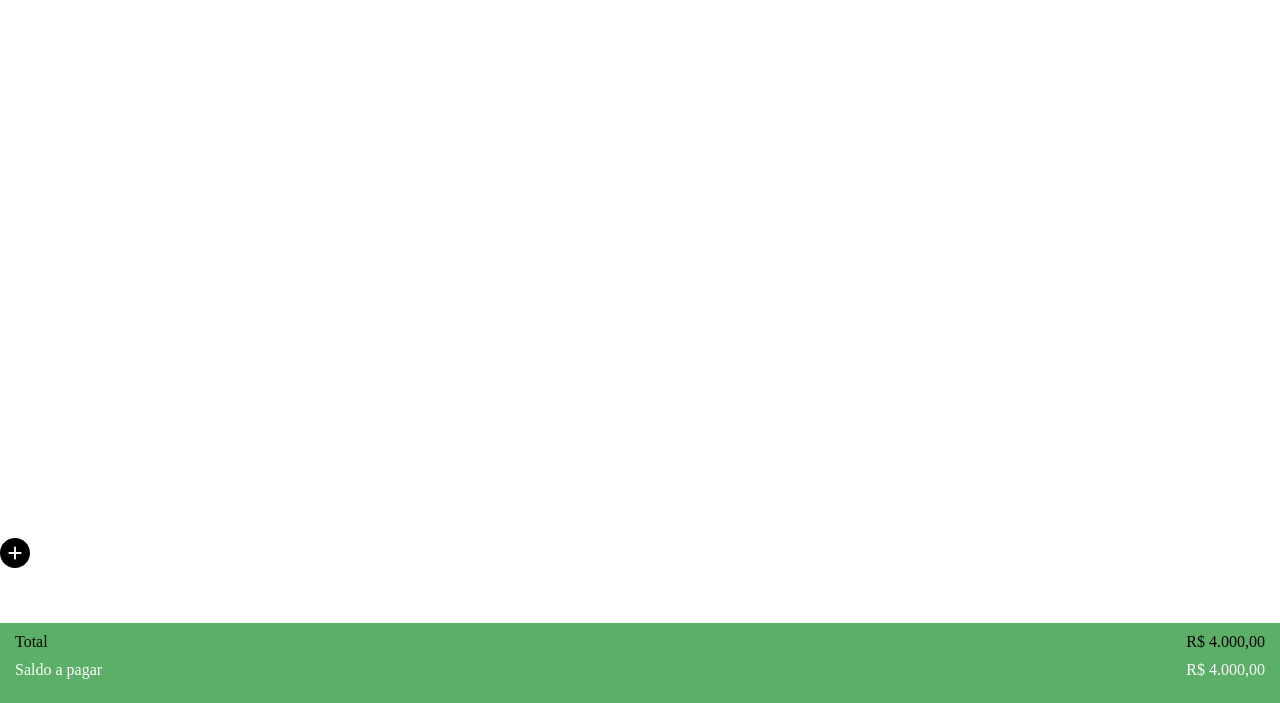
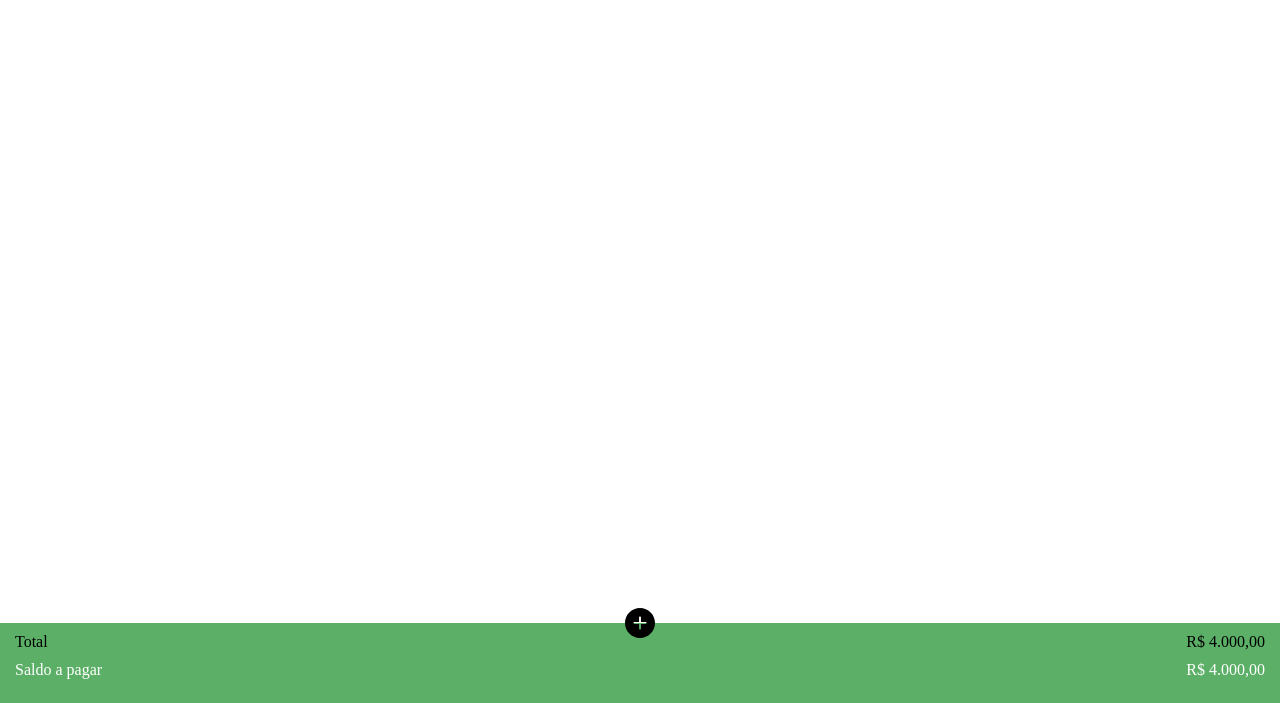
Before and after one commit to heus-res/gastometro, a plain HTML site: page index.html in a window 1280 px wide. Shown: the part 97-800 px from the top of the page. Drawn offline with Linux system fonts and the light colour scheme.

Commit message:
Update index.html

```diff
--- a/index.html
+++ b/index.html
@@ -47,10 +47,11 @@
             margin-right: 10px;
         }
         #btn-add{
-            inset-area: center;
-            display: flex;
-            position: absolute;
-            top: -85px;
+            position: fixed;
+            left: 0;
+            right: 0;
+            place-self: center;
+            margin-top: -15px;
         }
         .total-container, .saldo-container{
             display: flex;
```
